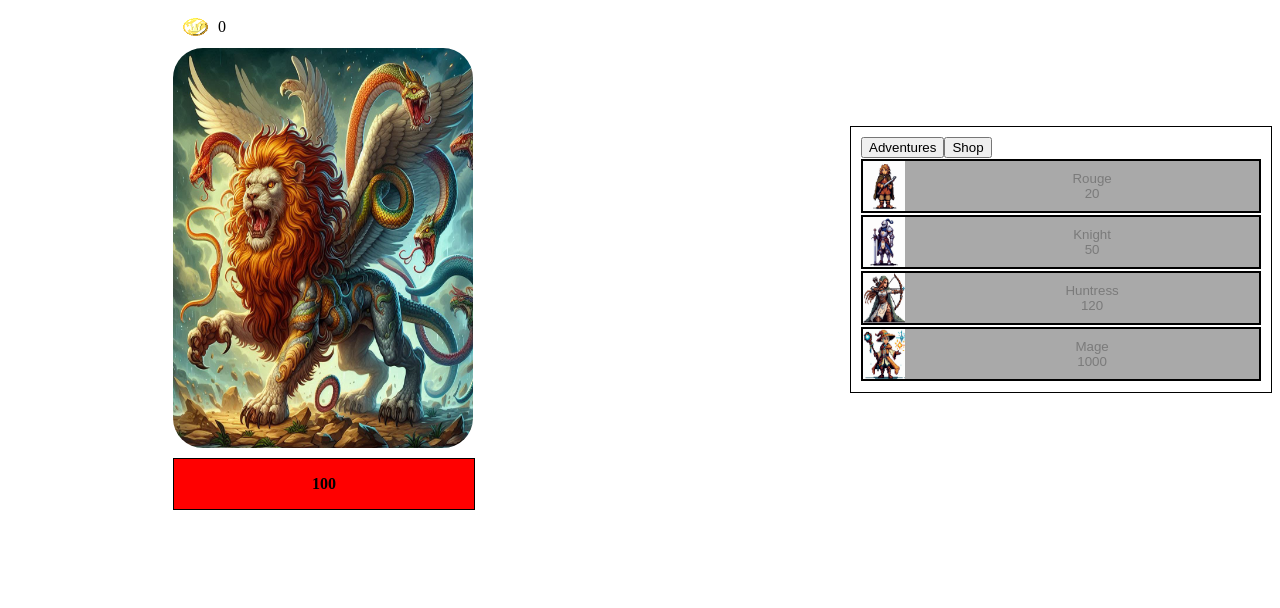
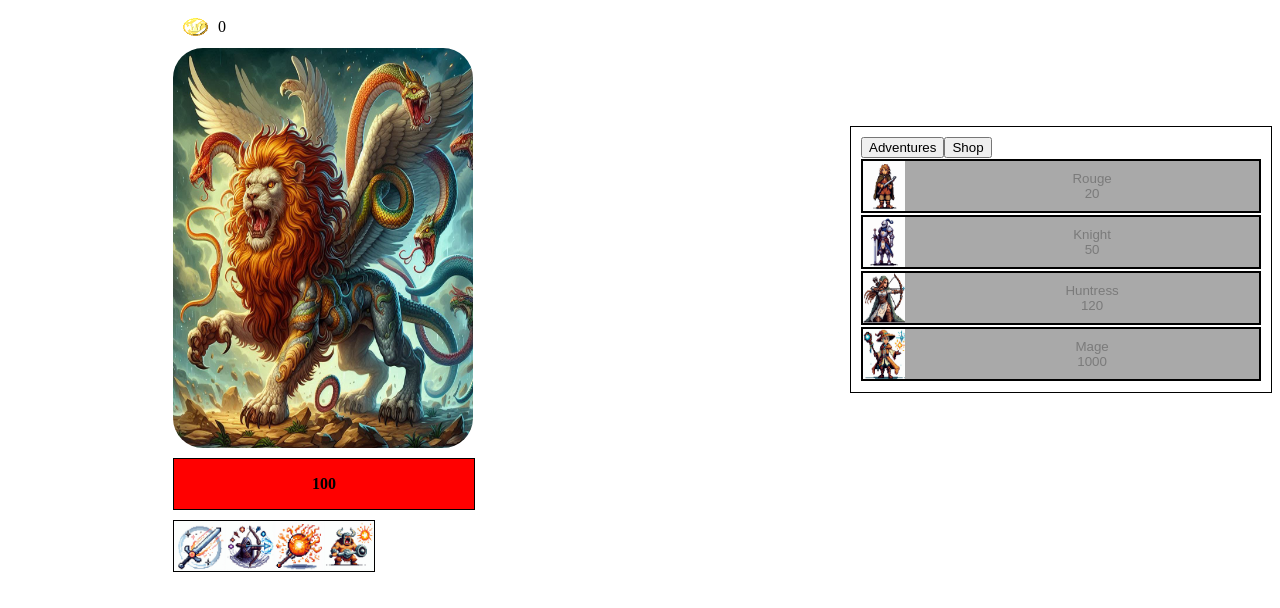
Before and after one commit to HolTier/AdventureClicker, an Angular app: page / in a window 1280 px wide. Shown: the top 608 px of the page. Built offline with nearby package versions, Linux system fonts and the light colour scheme.

Commit message:
Make skills visible.

```diff
--- a/src/app/components/home/home.component.css
+++ b/src/app/components/home/home.component.css
@@ -16,6 +16,13 @@
   justify-content: center;
 }
 
+.left-area-wrapper {
+  position: relative;
+  display: flex;
+  flex-direction: column;
+  justify-content: center;
+}
+
 .upgrade-wrapper {
   display: flex;
   flex-direction: row-reverse;
--- a/src/app/components/home/home.component.html
+++ b/src/app/components/home/home.component.html
@@ -1,6 +1,9 @@
 <div class="wrapper">
   <div class="clicker-wrapper">
-    <app-clicker></app-clicker>
+    <div class="left-area-wrapper">
+      <app-clicker></app-clicker>
+      <app-skill-panel></app-skill-panel>
+    </div>
   </div>
   <div class="upgrade-wrapper">
     <div class="upgrade-border">
--- a/src/app/components/skill-item/skill-item.component.css
+++ b/src/app/components/skill-item/skill-item.component.css
@@ -0,0 +1,10 @@
+.skill-item-wrapper {
+  position: relative;
+  width: 50px;
+  height: 50px;
+}
+
+.skill-item-wrapper img {
+  width: 100%;
+  height: 100%;
+}
--- a/src/app/components/skill-panel/skill-panel.component.css
+++ b/src/app/components/skill-panel/skill-panel.component.css
@@ -0,0 +1,11 @@
+.skill-panel-wrapper {
+  position: relative;
+  display: flex;
+  flex-direction: row;
+}
+
+.skill-panel-border {
+  position: absolute;
+  border: 1px black solid;
+  margin-top: 10px;
+}
--- a/src/app/core/game-state.service.ts
+++ b/src/app/core/game-state.service.ts
@@ -63,7 +63,10 @@ export class GameStateService {
 
   //Skills
   skillItemsList: SkillItem[] = [
-    { id:0, name: "Sword Attack", icon: "", effect: () => {}, isUnlocked: () => true }
+    { id:0, name: "Sword Attack", icon: "/skills/swordAttackAI1.jpg", effect: () => {}, isUnlocked: () => true },
+    { id:1, name: "Bow Attack", icon: "/skills/bowAttackAI1.jpg", effect: () => {}, isUnlocked: () => true },
+    { id:2, name: "Fire Attack", icon: "/skills/fireBallSpellAttackAI1.jpg", effect: () => {}, isUnlocked: () => true },
+    { id:3, name: "Barbarian Scream", icon: "/skills/barbarianAttackAI1.jpg", effect: () => {}, isUnlocked: () => true }
   ]
   skillItems = new BehaviorSubject<SkillItem[]>(this.skillItemsList);
   skillItems$ = this.skillItems.asObservable();
```
Also changed, not shown: src/app/components/home/home.component.ts (+6 -4 lines).
